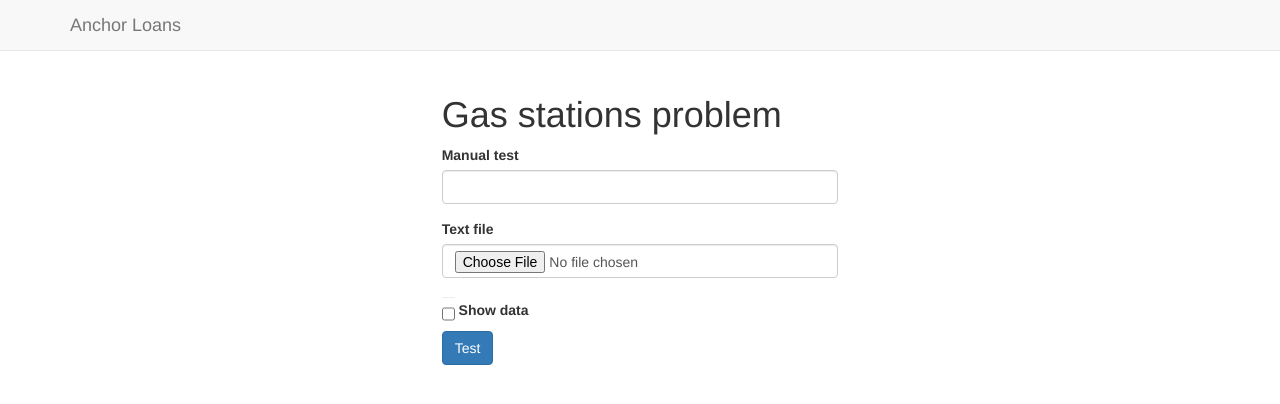
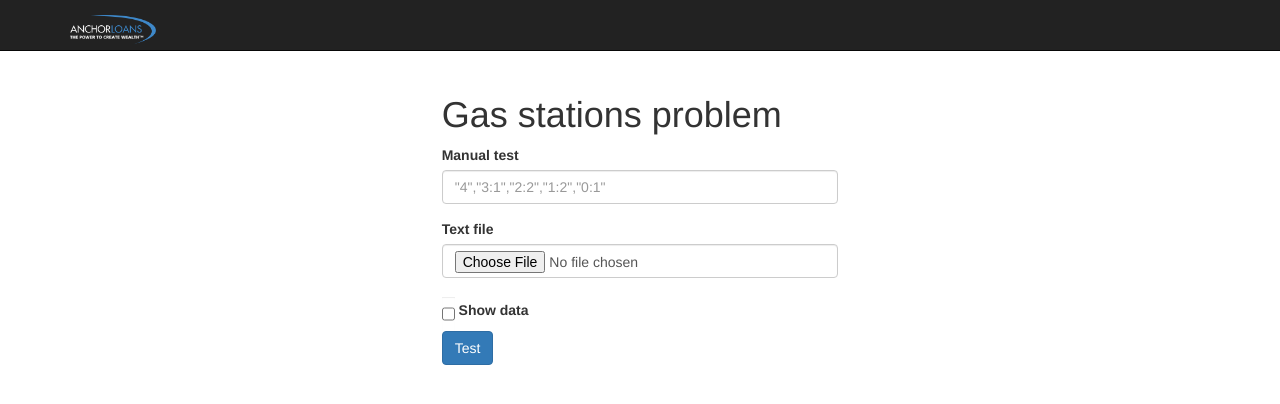
Before and after one commit to victorfugiwara/gas-station-test, a Django app: page / in a window 1280 px wide. Shown: the top 404 px of the page. Run offline with Django 3.2, Linux system fonts and the light colour scheme; some libraries are stand-ins or nearby versions.

Commit message:
layout adjustments and fix convert errors

```diff
--- /dev/null
+++ b/problem2/core/static/js/index.js
@@ -0,0 +1,3 @@
+$(function() {
+    $('[data-toggle="tooltip"]').tooltip();
+});
--- a/problem2/core/templates/index.html
+++ b/problem2/core/templates/index.html
@@ -1,4 +1,6 @@
 {% extends 'base.html' %}
+
+{% load staticfiles %}
 
 {% block content %}
 
@@ -12,7 +14,7 @@
 
 				<div class="form-group">
 					<label for="manual_test">Manual test</label>
-					<input type="text" class="form-control" name="manual_test" id="manual_test" value="{{manual}}">
+					<input type="text" class="form-control" name="manual_test" id="manual_test" value="{{manual}}" placeholder='"4","3:1","2:2","1:2","0:1"' data-toggle="tooltip" data-placement="top" title="N which will be the number of gas stations in a circular route and each subsequent element will be the string g:c where g is the amount of gas in gallons at that gas station and c will be the amount of gallons of gas needed to get to the following gas station.">
 				</div>
 
 				<div class="form-group">
@@ -39,3 +41,7 @@
 	</div>
 
 {% endblock %}
+
+{% block js %}
+	<script src="{% static 'js/index.js' %}"></script>
+{% endblock %}
--- a/problem2/core/templates/menu.html
+++ b/problem2/core/templates/menu.html
@@ -1,6 +1,6 @@
 {% load staticfiles %}
 
-<nav class="navbar navbar-default navbar-fixed-top">
+<nav class="navbar navbar-inverse navbar-large navbar-fixed-top" >
   <div class="container">
     <div class="navbar-header">
       <button type="button" class="navbar-toggle collapsed" data-toggle="collapse" data-target="#navbar" aria-expanded="false" aria-controls="navbar">
@@ -9,7 +9,7 @@
         <span class="icon-bar"></span>
         <span class="icon-bar"></span>
       </button>
-      <a class="navbar-brand" href="{% url 'index' %}"> Anchor Loans </a>
+      <a class="navbar-brand" href="{% url 'index' %}"> <img height="30" src="{% static 'logo-anchor.png' %}" alt="Anchor Loans"> </a>
     </div>
 
     <div id="navbar" class="navbar-collapse collapse">
--- a/problem2/core/views.py
+++ b/problem2/core/views.py
@@ -26,24 +26,31 @@ def index(request):
 
 
 def validateTestString(test, show_data):
-    test = test.replace('"', '').replace("'", "").rstrip('\r\n')
-    array_values = test.split(',')
-    n = int(array_values[0])
-    stations = len(array_values)-1
-    if n != stations:
-        return 'Invalid number of stations. N={} and array contains {} station(s)'.format(n, stations)
-    else:
-        index_start = GasStation(test)
-        if index_start:
-            if show_data:
-                return '{} - {}'.format(test, index_start)
+    try:
+        test = test.replace('"', '').replace("'", "").rstrip('\r\n')
+        array_values = test.split(',')
+        n = int(array_values[0])
+        stations = len(array_values)-1
+        if n != stations:
+            return 'Invalid number of stations. N={} and array contains {} station(s)'.format(n, stations)
+        else:
+            index_start = GasStation(test)
+            if index_start:
+                if show_data:
+                    return '{} - {}'.format(test, index_start)
+                else:
+                    return index_start
             else:
-                return index_start
-        else:
-            if show_data:
-                return '{} - Impossible'.format(test)
-            else:
-                return 'Impossible'
+                if show_data:
+                    return '{} - Impossible'.format(test)
+                else:
+                    return 'Impossible'
+    except ValueError as e:
+        return '{} - Invalid format.'.format(test)
+    except IndexError as e:
+        return '{} - The parameters of the gas stations must be in the format g:c.'.format(test)
+    except Exception as e:
+        return 'A problem has occurred. {}'.format(e)
 
 
 def GasStation(strArr):
```
Also changed, not shown: problem2/core/static/logo-anchor.png (added).
